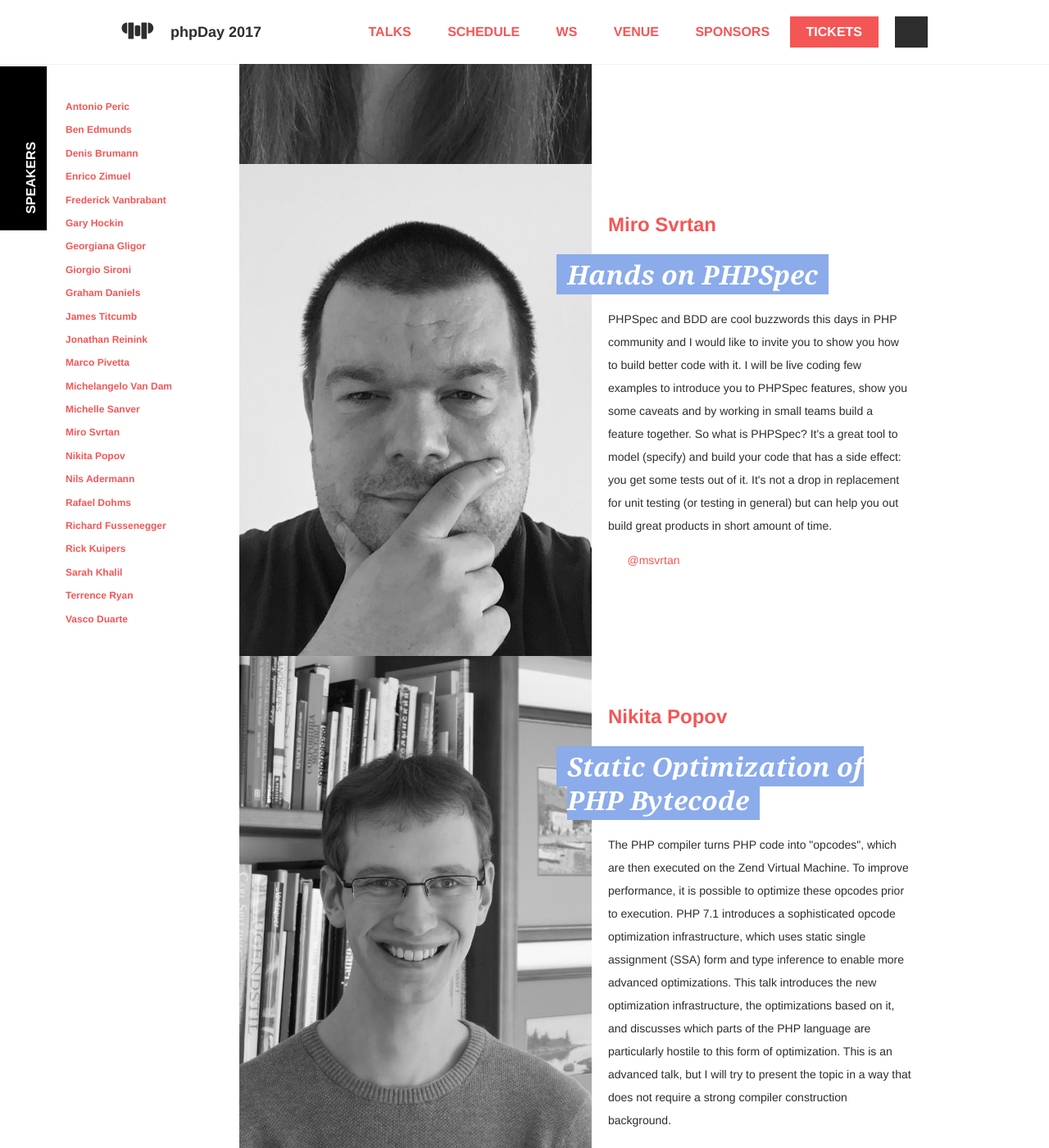
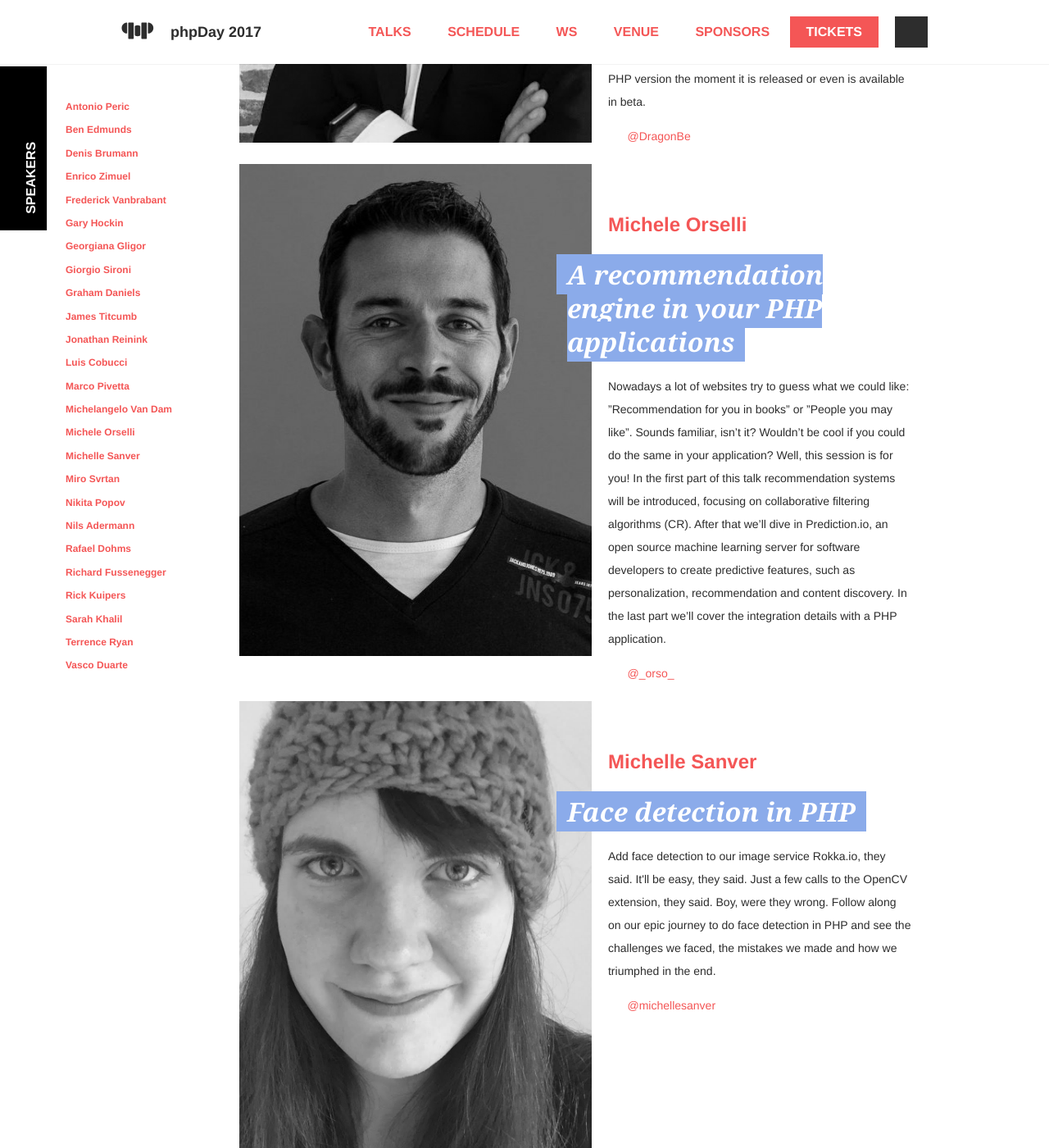
Before and after one commit to GrUSP/2017.phpday.it, a Jekyll site: the page built from talks.html, in a window 1280 px wide and 1400 px high, scrolled down 11127 px. Shown: the whole window at 82% size. Built offline with Jekyll 4.4.1, drawn with Linux system fonts in a browser that asks for light colours; some web fonts are replaced; some of the changed text lies outside the part shown.

Commit message:
Add Orselli and Cobucci

```diff
--- a/_data/speakers.yml
+++ b/_data/speakers.yml
@@ -79,6 +79,13 @@ list:
     last_name: Reinink
     twitter: reinink
   -
+    id: luis-cobucci
+    description:
+    image: luis-cobucci.jpg
+    first_name: Luis
+    last_name: Cobucci
+    twitter: lcobucci
+  -
     id: marco-pivetta
     description:
     image: marco-pivetta.jpg
@@ -92,6 +99,13 @@ list:
     first_name: Michelangelo
     last_name: Van Dam
     twitter: DragonBe
+  -
+    id: michele-orselli
+    description:
+    image: michele-orselli.jpeg
+    first_name: Michele
+    last_name: Orselli
+    twitter: _orso_
   -
     id: michelle-sanver
     description:
--- a/_data/talks.yml
+++ b/_data/talks.yml
@@ -133,6 +133,16 @@
     your users will love. I'll cover the ideal layout, branding principles, design techniques, syntax highlighting, content organization and more!
 -
   speaker_id:
+    - luis-cobucci
+  title: JWT - To authentication & beyond!
+  extract: >
+    Tokens are widely used to identify resources and try to add some security to insecure environments, but sometimes the management of those
+    identifiers can get a bit complex - even more on distributed systems. What if we could have an intelligent token, one that simplifies the way
+    things works without losing integrity or security?
+    In this talk we present Json Web Tokens as an alternative for smart and self contained tokens, explaining how to use each claim and giving some
+    common use cases.
+-
+  speaker_id:
     - marco-pivetta
   title: Extremely defensive PHP
   extract: >
@@ -156,6 +166,16 @@
     testsuite of 10K+ tests into manageable unit modules which are executed by Docker micro instances in parallel. And with this set up we test our
     application on the current PHP version, but it also allows us to test against a new major PHP version the moment it is released or even is
     available in beta.
+-
+  speaker_id:
+    - michele-orselli
+  title: A recommendation engine in your PHP applications
+  extract: >
+    Nowadays a lot of websites try to guess what we could like: ”Recommendation for you in books” or ”People you may like”. Sounds familiar, isn’t it?
+    Wouldn’t be cool if you could do the same in your application? Well, this session is for you! In the first part of this talk recommendation
+    systems will be introduced, focusing on collaborative filtering algorithms (CR). After that we’ll dive in Prediction.io, an open source machine
+    learning server for software developers to create predictive features, such as personalization, recommendation and content discovery. In the last
+    part we’ll cover the integration details with a PHP application.
 -
   speaker_id:
     - michelle-sanver
--- a/_includes/index/speakers.html
+++ b/_includes/index/speakers.html
@@ -31,8 +31,8 @@
     {% endfor %}
 
     <div class="speakers__column speakers__column--cfp">
-      More speakers coming soon
       {% if site.data.conference.call_for_paper %}
+        More speakers coming soon
         <a href="{{ site.data.conference.call_for_paper_url }}" target="_blank" class="button button--left">
           Call for Paper
         </a>
--- a/schedule.html
+++ b/schedule.html
@@ -202,13 +202,7 @@ title: Schedule
         </tr>
 
         <tr>
-          <td class="schedule__cell schedule__cell--time">
-            <span class="schedule__time">12.00-13.00</span>
-            <span class="schedule__on-air">on air</span>
-          </td>
-          <td class="schedule__cell schedule__cell--event">
-            <div class="schedule__title">TBD</div>
-          </td>
+          {% include schedule/talk.html title='JWT - To authentication & beyond!' time='12.00-13.00' %}
           {% include schedule/talk.html title='The Science of Code Reviews' %}
         </tr>
 
@@ -231,13 +225,7 @@ title: Schedule
         </tr>
 
         <tr>
-          <td class="schedule__cell schedule__cell--time">
-            <span class="schedule__time">16.30-17.00</span>
-            <span class="schedule__on-air">on air</span>
-          </td>
-          <td class="schedule__cell schedule__cell--event">
-            <div class="schedule__title">TBD</div>
-          </td>
+          {% include schedule/talk.html title='A recommendation engine in your PHP applications' time='16.30-17.00' %}
           {% include schedule/talk.html title='Long running PHP processes' %}
           <td class="schedule__cell schedule__cell--event">
             <div class="schedule__title">Unconference</div>
@@ -268,29 +256,13 @@ title: Schedule
         {% include schedule/pause.html time='10.45-11.00' title='Short break' icon="coffee" %}
 
         <tr>{% include schedule/talk.html time='11.00-12.00' title='Modern PHP Standards and Community' %}</tr>
-        <tr>
-          <td class="schedule__cell schedule__cell--time">
-            <span class="schedule__time">12.00-13.00</span>
-            <span class="schedule__on-air">on air</span>
-          </td>
-          <td class="schedule__cell schedule__cell--event">
-            <div class="schedule__title">TBD</div>
-          </td>
-        </tr>
+        <tr>{% include schedule/talk.html time='12.00-13.00' title='JWT - To authentication & beyond!' %}</tr>
 
         {% include schedule/pause.html time='13.00-14.30' title='Lunch' icon="food" %}
 
         <tr>{% include schedule/talk.html time='14.30-15.30' title='Face detection in PHP' %}</tr>
         <tr>{% include schedule/talk.html time='15.30-16.30' title='Extremely defensive PHP' %}</tr>
-        <tr>
-          <td class="schedule__cell schedule__cell--time">
-            <span class="schedule__time">16.30-17.00</span>
-            <span class="schedule__on-air">on air</span>
-          </td>
-          <td class="schedule__cell schedule__cell--event">
-            <div class="schedule__title">TBD</div>
-          </td>
-        </tr>
+        <tr>{% include schedule/talk.html time='16.30-17.00' title='A recommendation engine in your PHP applications' %}</tr>
 
         {% include schedule/pause.html time='17.00-17.30' title='Coffee break' icon="coffee" %}
 
```
Also changed, not shown: img/phpday/speaker/luis-cobucci.jpg (added), img/phpday/speaker/michele-orselli.jpeg (added).
